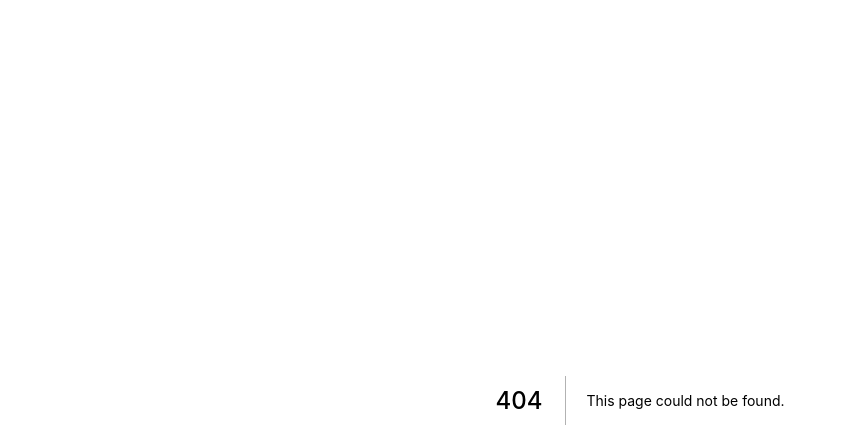
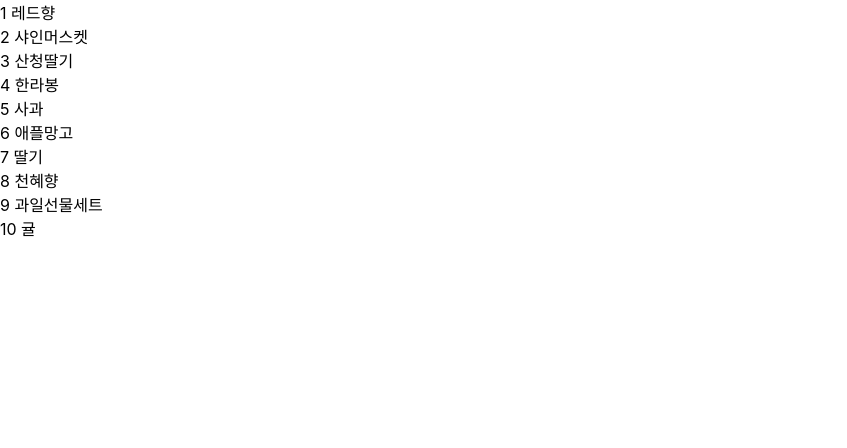
Before and after one commit to yeontan0826/code_camp_07, a Next.js app in the folder class/: page /07-02-map-fruits in a window 1280 px wide. Before the commit this address had no page. Shown: the top 448 px of the page, without its empty margins (0-847 px from the left). Built offline with nearby package versions, Linux system fonts and the light colour scheme.

Commit message:
7일차 수업자료 commit

```diff
--- /dev/null
+++ b/class/pages/07-02-map-fruits/index.js
@@ -0,0 +1,27 @@
+// 리렌더링돼도 새로 안만들어짐
+const FRUITS = [
+    { number: 1, title: "레드향" }, // <div>1 레드향</div>
+    { number: 2, title: "샤인머스켓" }, // <div>2 샤인머스켓</div>
+    { number: 3, title: "산청딸기" },
+    { number: 4, title: "한라봉" },
+    { number: 5, title: "사과" },
+    { number: 6, title: "애플망고" },
+    { number: 7, title: "딸기" },
+    { number: 8, title: "천혜향" },
+    { number: 9, title: "과일선물세트" },
+    { number: 10, title: "귤" },
+  ];
+
+export default function MapFruitsPage(){
+    // const aaa = [<div>1 레드향</div>, <div>2 샤인머스켓</div>, <div>3 산청딸기</div>]
+
+    // const bbb = ["나의레드향", "나의샤인머스켓", "나의산청딸기"].map((el) => (<div>{el}</div>))
+
+    const ccc = FRUITS.map((el) => (<div>{el.number} {el.title}</div>))
+
+    return (
+        <div>
+            {ccc}
+        </div>
+    )
+}
```
Also changed, not shown: class/pages/07-03-map-boards/index.js (added, +39 -0 lines), class/pages/07-04-map-board-delete/index.js (added, +60 -0 lines).
